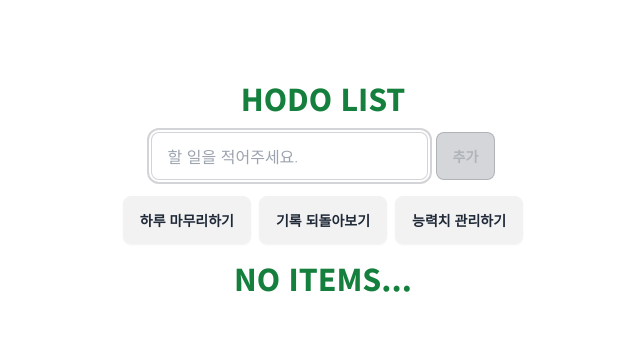
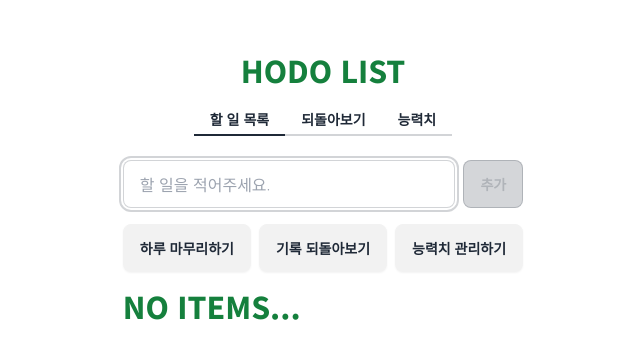
Before and after one commit to devheedoo/heedo-town, a Next.js app in the folder apps/hodo-list/: page / in a window 1280 px wide. Shown: the part 220-578 px from the top of the page, without its empty margins (317-957 px from the left). Built offline with nearby package versions, Linux system fonts and the light colour scheme.

Commit message:
feat(hodo-list): Set tabs for each pages

```diff
--- /dev/null
+++ b/apps/hodo-list/src/app/abilities/page.tsx
@@ -0,0 +1,3 @@
+export default function Abilities() {
+  return null;
+}
--- /dev/null
+++ b/apps/hodo-list/src/app/archives/page.tsx
@@ -0,0 +1,3 @@
+export default function Archives() {
+  return null;
+}
--- a/apps/hodo-list/src/app/layout.tsx
+++ b/apps/hodo-list/src/app/layout.tsx
@@ -1,7 +1,10 @@
 import "@/app/globals.css";
 
+import classNames from "classnames";
 import type { Metadata } from "next";
 import { Noto_Sans_KR } from "next/font/google";
+
+import Tabs from "@/components/tabs/tabs";
 
 const notoSansKR = Noto_Sans_KR({ subsets: ["latin"] });
 
@@ -20,7 +23,22 @@ export default function RootLayout({
       <head>
         <link rel="icon" href="/favicon.ico" sizes="any" />
       </head>
-      <body className={notoSansKR.className}>{children}</body>
+      <body className={notoSansKR.className}>
+        <div
+          className={classNames(
+            "flex min-h-screen items-center justify-center",
+            "text-3xl font-extrabold uppercase text-green-700"
+          )}
+        >
+          <div className="flex max-w-screen-lg flex-col items-center justify-center">
+            <h1 className="m-4">Hodo List</h1>
+
+            <Tabs />
+
+            {children}
+          </div>
+        </div>
+      </body>
     </html>
   );
 }
--- a/apps/hodo-list/src/app/page.tsx
+++ b/apps/hodo-list/src/app/page.tsx
@@ -1,7 +1,6 @@
 "use client";
 
 import { XMarkIcon } from "@heroicons/react/24/solid";
-import classNames from "classnames";
 import { useAtom } from "jotai";
 import { nanoid } from "nanoid";
 import type { KeyboardEvent } from "react";
@@ -12,10 +11,10 @@ import { ArchiveModal } from "@/components/modals/archive-modal";
 import { ChangeTitleModal } from "@/components/modals/change-title-modal";
 import { ClosingTodayModal } from "@/components/modals/closing-today-modal";
 import { ConfirmRemoveModal } from "@/components/modals/confirm-remove-modal";
+import { EditAbilitiesModal } from "@/components/modals/edit-abilities-modal.tsx";
 import type { Task } from "@/types/task.type";
 import { showTodayTimeOrDate } from "@/utils/date-format";
 import { useBoolean } from "@/utils/use-boolean";
-import { EditAbilitiesModal } from "@/components/modals/edit-abilities-modal.tsx";
 
 export default function Home() {
   const [newTaskTitle, setNewTaskTitle] = useState<string>("");
@@ -95,15 +94,7 @@ export default function Home() {
   }
 
   return (
-    <div
-      className={classNames(
-        "flex min-h-screen items-center justify-center",
-        "text-3xl font-extrabold uppercase text-green-700"
-      )}
-    >
-      <div className="flex max-w-screen-lg flex-col items-center justify-center">
-        <h1 className="m-4">Hodo List</h1>
-
+    <div>
       <div className="mb-4 flex gap-x-2">
         <input
           type="text"
@@ -171,7 +162,6 @@ export default function Home() {
           ))}
         </ul>
       </div>
-      </div>
 
       {isChangeTitleModalOpen && updatingTaskId && (
         <ChangeTitleModal
--- /dev/null
+++ b/apps/hodo-list/src/components/tabs/tabs.tsx
@@ -0,0 +1,34 @@
+"use client";
+
+import classNames from "classnames";
+import Link from "next/link";
+import { usePathname } from "next/navigation";
+
+export default function Tabs() {
+  const pathname = usePathname();
+
+  const PATHNAMES_TO_TABS = [
+    { pathname: "/", title: "할 일 목록" },
+    { pathname: "/archives", title: "되돌아보기" },
+    { pathname: "/abilities", title: "능력치" },
+  ];
+
+  return (
+    <div role="tablist" className="tabs tabs-bordered mb-6">
+      {PATHNAMES_TO_TABS.map((p) => {
+        return (
+          <Link
+            key={p.pathname}
+            href={p.pathname}
+            role="tab"
+            className={classNames("tab", {
+              "tab-active": p.pathname === pathname,
+            })}
+          >
+            {p.title}
+          </Link>
+        );
+      })}
+    </div>
+  );
+}
```
Lines whose indentation alone changed are shown as unchanged.
